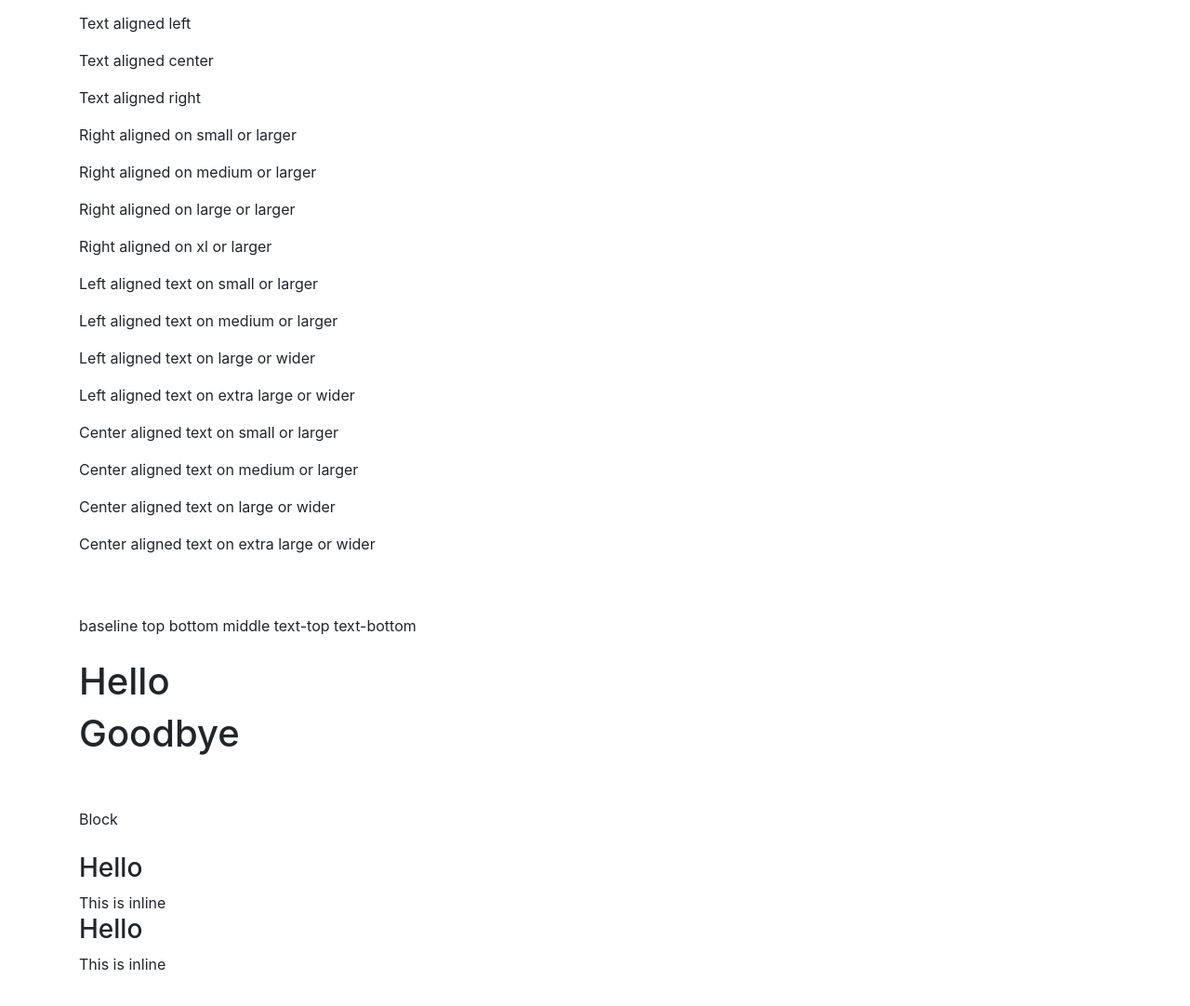
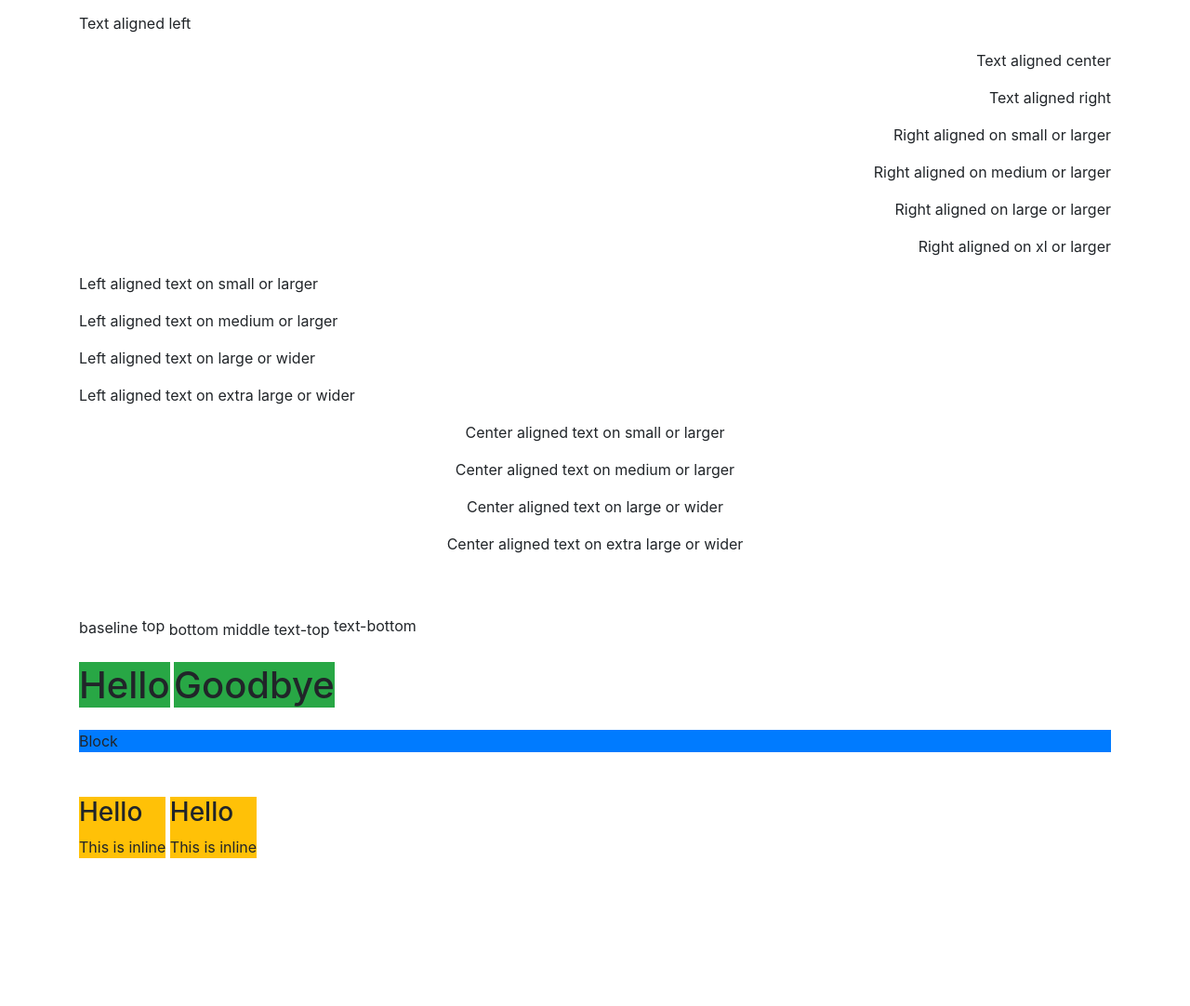
Before and after one commit to vladflore/bootstrap-sandbox, a plain HTML site: page 2_3_text_alignment_display.html in a window 1280 px wide. Shown: the part 400-1482 px from the top of the page at 93% size. Drawn offline with nearby package versions, Linux system fonts and the light colour scheme.

Commit message:
section 2-3 done

```diff
--- a/2_3_text_alignment_display.html
+++ b/2_3_text_alignment_display.html
@@ -88,7 +88,7 @@
     <!--#####################START HERE######################-->
 
     <!-- JUSTIFY -->
-    <p>Lorem ipsum dolor sit amet, consectetur adipisicing elit. Beatae asperiores dolorem accusamus dolor eligendi, unde adipisci
+    <p class="text-justify">Lorem ipsum dolor sit amet, consectetur adipisicing elit. Beatae asperiores dolorem accusamus dolor eligendi, unde adipisci
       a odio, quas aperiam tempora earum delectus magnam quia veritatis in! Natus quibusdam dolores architecto magni rem!
       Error repellat esse dolorem dolore neque odit rem non accusamus eligendi ab nesciunt dicta voluptatibus velit, vel
       obcaecati quisquam optio reiciendis soluta tempora, voluptatum sapiente eos? Explicabo provident sit commodi blanditiis
@@ -100,59 +100,59 @@
     <br>
 
     <!-- ALIGNMENT -->
-    <p>Text aligned left</p>
-    <p>Text aligned center</p>
-    <p>Text aligned right</p>
+    <p class="text-left">Text aligned left</p>
+    <p class="text-right">Text aligned center</p>
+    <p class="text-right">Text aligned right</p>
 
     <!-- RESPONSIVE ALIGN -->
-    <p>Right aligned on small or larger</p>
-    <p>Right aligned on medium or larger</p>
-    <p>Right aligned on large or larger</p>
-    <p>Right aligned on xl or larger</p>
+    <p class="text-sm-right">Right aligned on small or larger</p>
+    <p class="text-md-right">Right aligned on medium or larger</p>
+    <p class="text-lg-right">Right aligned on large or larger</p>
+    <p class="text-xl-right">Right aligned on xl or larger</p>
 
-    <p>Left aligned text on small or larger</p>
-    <p>Left aligned text on medium or larger</p>
-    <p>Left aligned text on large or wider</p>
-    <p>Left aligned text on extra large or wider</p>
+    <p class="text-sm-left">Left aligned text on small or larger</p>
+    <p class="text-sm-left">Left aligned text on medium or larger</p>
+    <p class="text-sm-left">Left aligned text on large or wider</p>
+    <p class="text-sm-left">Left aligned text on extra large or wider</p>
 
-    <p>Center aligned text on small or larger</p>
-    <p>Center aligned text on medium or larger</p>
-    <p>Center aligned text on large or wider</p>
-    <p>Center aligned text on extra large or wider</p>
+    <p class="text-sm-center">Center aligned text on small or larger</p>
+    <p class="text-sm-center">Center aligned text on medium or larger</p>
+    <p class="text-sm-center">Center aligned text on large or wider</p>
+    <p class="text-sm-center">Center aligned text on extra large or wider</p>
 
     <br>
     <br>
 
     <!-- VERTICAL ALIGNMENT -->
-    <span>baseline</span>
-    <span>top</span>
-    <span>bottom</span>
-    <span>middle</span>
-    <span>text-top</span>
-    <span>text-bottom</span>
+    <span class="align-baseline">baseline</span>
+    <span class="align-top">top</span>
+    <span class="align-bottom">bottom</span>
+    <span class="align-middle">middle</span>
+    <span class="align-text-top">text-top</span>
+    <span class="align-text-bottom">text-bottom</span>
 
     <br>
     <br>
 
     <!-- TURN BLOCK TO INLINE -->
-    <h1>Hello</h1>
-    <h1>Goodbye</h1>
+    <h1 class="d-inline bg-success">Hello</h1>
+    <h1 class="d-inline bg-success">Goodbye</h1>
 
     <br>
     <br>
 
     <!-- TURN INLINE TO BLOCK -->
-    <span>Block</span>
+    <span class="d-block bg-primary">Block</span>
 
     <br>
     <br>
 
     <!-- INLINE BLOCK -->
-    <div>
+    <div class="d-inline-block bg-warning">
       <h3>Hello</h3>
       This is inline
     </div>
-    <div>
+    <div class="d-inline-block bg-warning">
       <h3>Hello</h3>
       This is inline
     </div>
```
